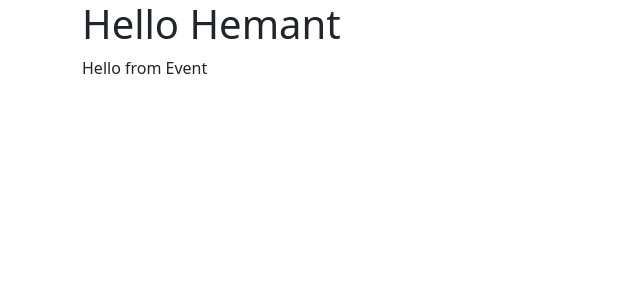
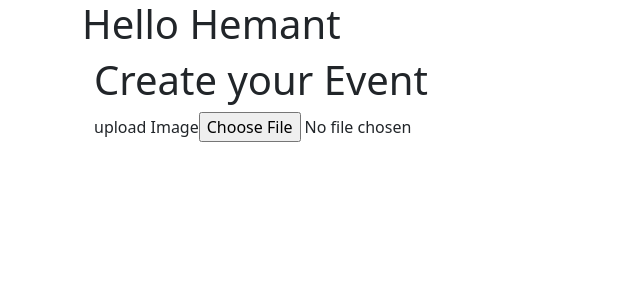
Before and after one commit to hemant-soni-vst-au4/Event-app, a React (Create React App) app in the folder frontend/: page /events in a window 1280 px wide. Shown: the top 300 px of the page, without its empty margins (0-640 px from the left). Built offline with nearby package versions, Linux system fonts and the light colour scheme.

Commit message:
layout for event form

```diff
--- a/frontend/src/pages/Event/index.js
+++ b/frontend/src/pages/Event/index.js
@@ -1,17 +1,28 @@
 import React, { useState } from 'react'
+import api from '../../services/api';
+import { Button, Form, FormGroup, Input, label, Container } from "reactstrap";
 
 export default function Event() {
     const user_id = localStorage.getItem('user');
 
     const [title, setTitle] = useState('');
-    const [ description, setDescription] = useState('');
+    const [description, setDescription] = useState('');
     const [price, setPrice] = useState('');
     const [thumbnail, setThumbnail] = useState('');
     const [date, setDate] = useState('');
 
+    const handleSubmit = () => {
+
+    }
+
     return (
-        <div>
-            Hello from Event
-        </div>
+        <Container>
+            <h1>Create your Event</h1>
+            <Form onSubmit={handleSubmit}>
+                <label>upload Image</label>
+                <input id="thumbnail" type="file" onChange={e => setThumbnail(e.target.files(0))}/>
+
+            </Form>
+        </Container>
     )
 }
```
